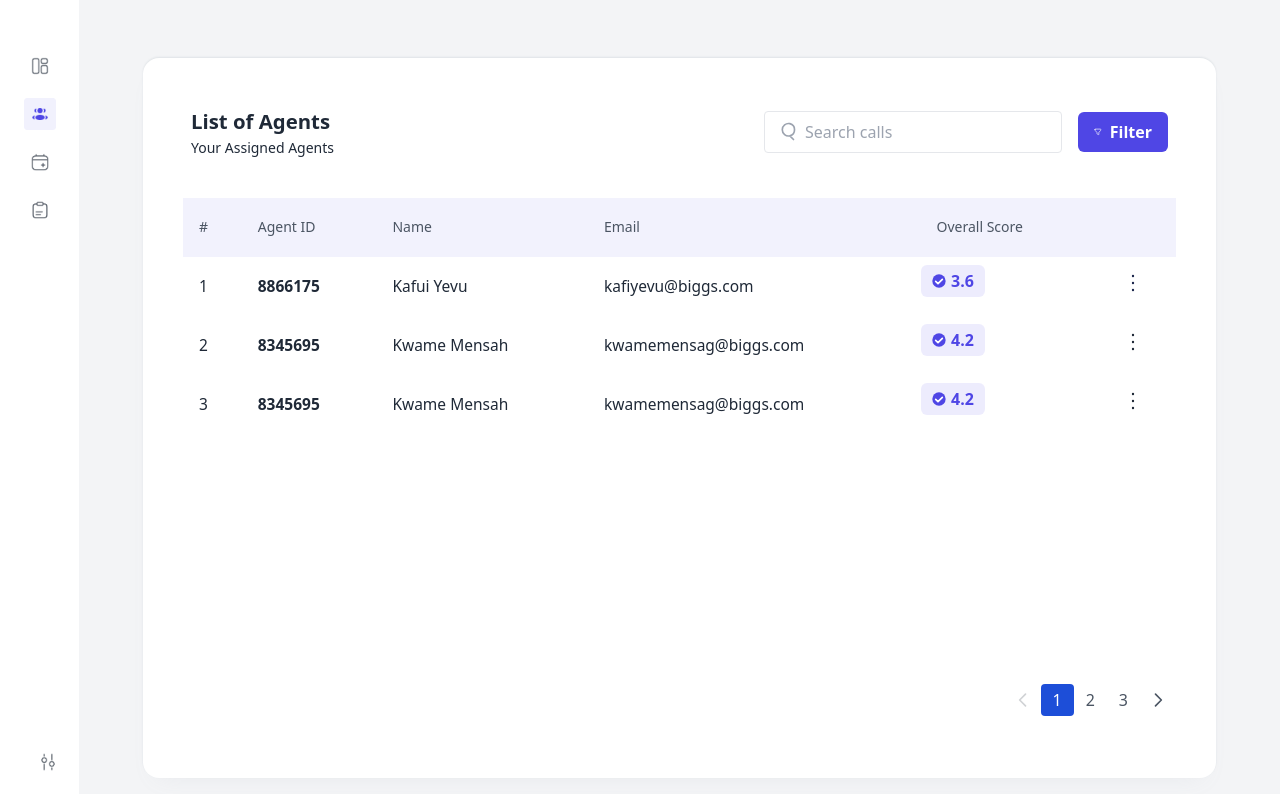
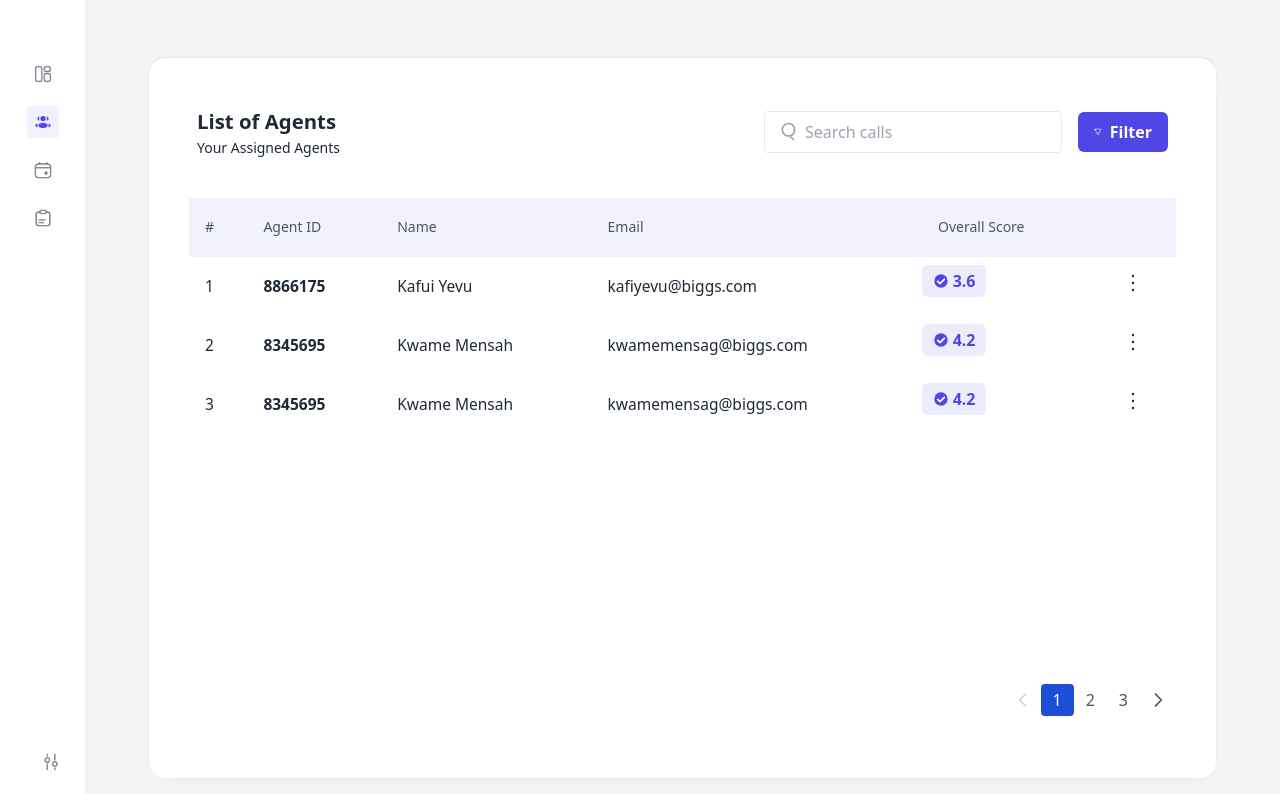
Before and after one commit to jerryowusu/Orion-, a plain HTML site: page index.html in a window 1280 px wide. Shown: the part 102-896 px from the top of the page. Drawn offline with nearby package versions, Linux system fonts and the light colour scheme.

Commit message:
Updated left bar

```diff
--- a/index.html
+++ b/index.html
@@ -43,7 +43,7 @@
         </div>
     </div>
     <div class="flex w-full h-screen">
-        <div id="sidebar" class="flex flex-col items-center justify-between bg-white text-gray-800 w-[125px] sm:w-[85px] left-0 min-h-[700px] pt-14 pb-4 transition-all duration-300 ease-in-out">
+        <div id="sidebar" class="flex flex-col items-center justify-between bg-white text-gray-800 min-w-[85px] min-h-[600px] pt-16 pb-4 transition-all duration-300 ease-in-out">
             <div id="iconSection" class="flex flex-col items-center justify-end gap-4">
                 <div class="flex items-center w-full justify-end space-x-2">
                     <img src="images/Group 85.png" class="w-8 h-8" alt="">
@@ -96,8 +96,8 @@
                         </div>
                     </div>
                     <!-- Table -->
-                    <div class="bg-white overflow-hidden">
-                        <table class="w-full text-left border-collapse">
+                    <div class="overflow-x-auto">
+                        <table class="min-w-full text-left border-collapse">
                             <thead >
                                 <tr class="bg-[#4F46E512] rounded-t-md h-[59px]">
                                     <th class="px-4 py-2 font-medium text-gray-600 text-sm leading-5">#</th>
```
Also changed, not shown: 1 other file.
